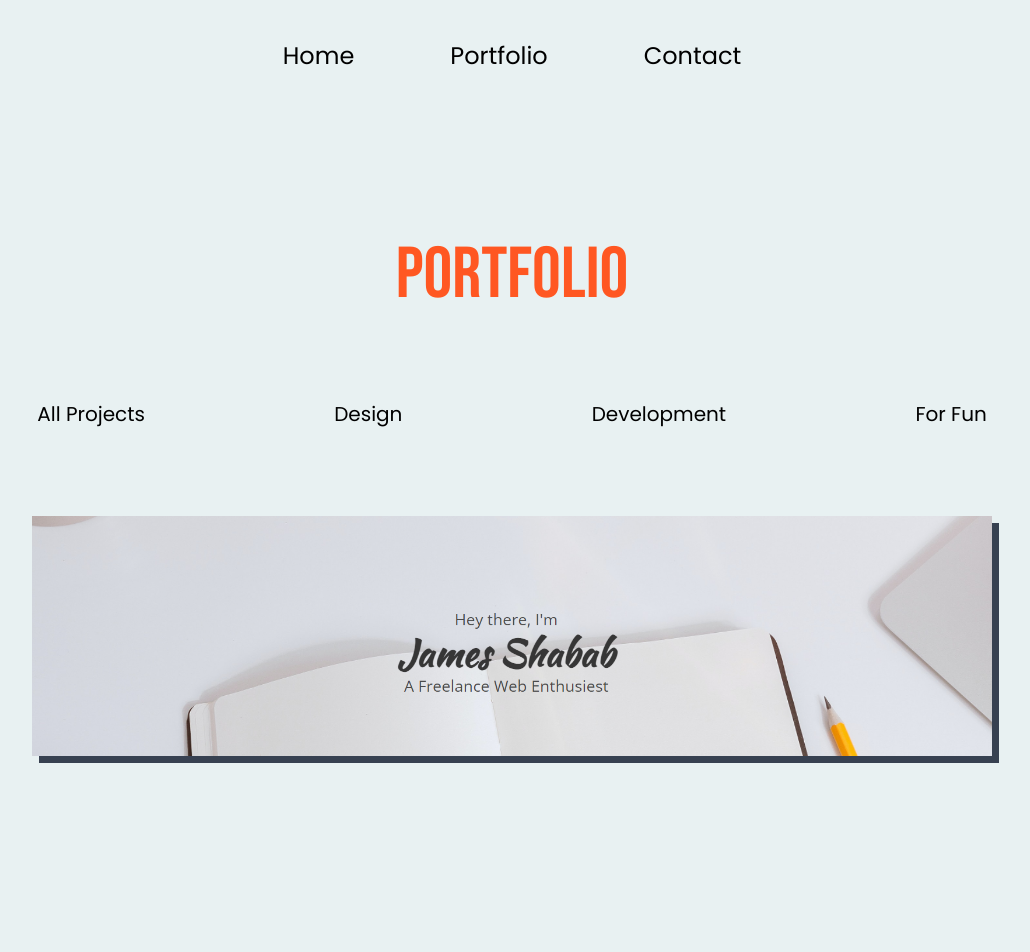
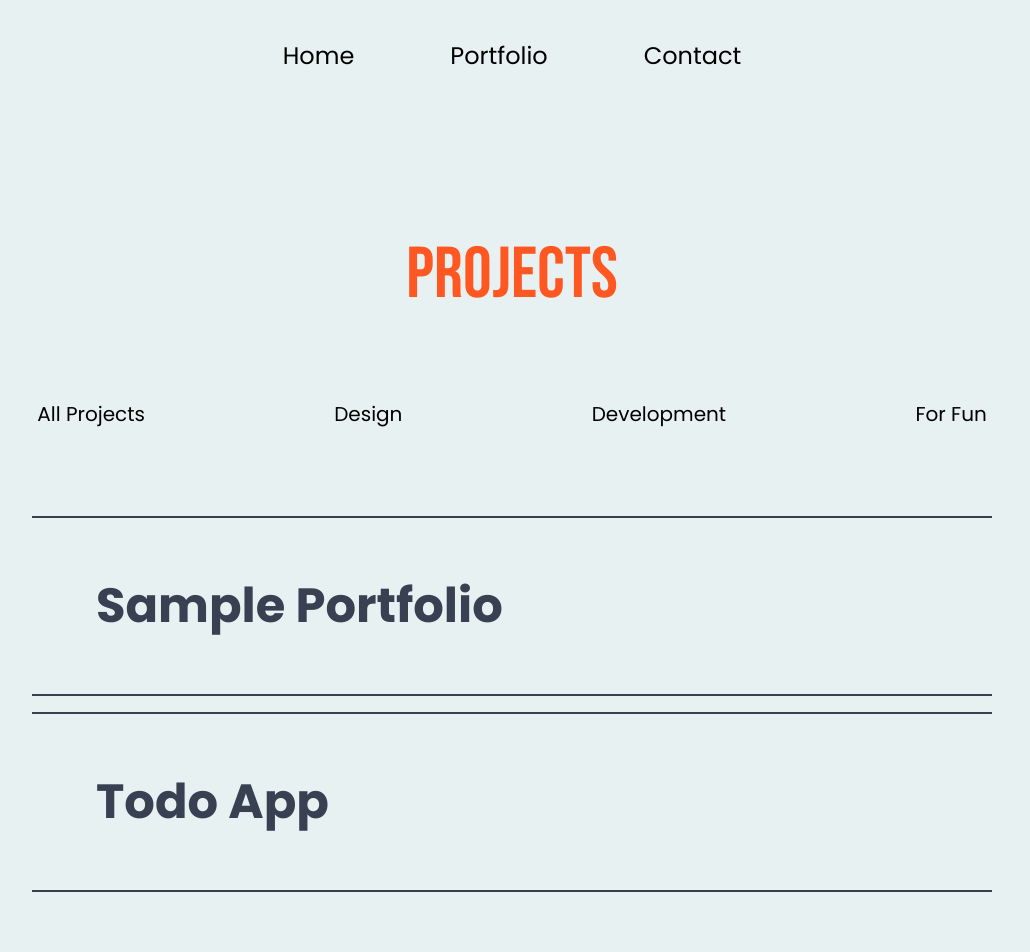
Before and after one commit to skystanoyevitch/sky-portfolio, a React (Create React App) app: page /Portfolio in a window 1280 px wide. Shown: the top 952 px of the page, without its empty margins (128-1158 px from the left). Built offline with nearby package versions, Linux system fonts and the light colour scheme.

Commit message:
changed box styles of individual projects

```diff
--- a/src/Pages/Portfolio/Portfolio.js
+++ b/src/Pages/Portfolio/Portfolio.js
@@ -29,9 +29,7 @@ function Portfolio() {
 				className="container mx-auto md:max-w-2xl lg:max-w-screen-2xl py-10 px-8 xl:p-0 md:my-12 xl:my-32"
 			>
 				<h3 className="text-center font-bebas text-5xl mb-6 md:text-6xl xl:text-7xl md:mb-10">
-						<span className="text-mainOrange">
-							Portfolio
-						</span>
+					<span className="text-mainOrange">Projects</span>
 				</h3>
 
 				<ul className="hidden md:visible md:flex justify-evenly md:mx-auto lg: max-w-2xl xl:max-w-none md:my-12 lg:my-20 font-poppins lg:text-xl">
@@ -68,16 +66,32 @@ function Portfolio() {
 						</motion.button>
 					</li>
 				</ul>
-					<div className="flex flex-col items-center mt-24 md:mt-0 md:text-center">
-						<div className="w-full xl:w-3/4 h-60">
+				<div className="space-y-4">
+					<div className="flex flex-col items-center mt-24 md:mt-0">
+						<div className="w-full xl:w-3/4">
 							<a
 								href="https://rolypolie.github.io/skystanoyevitch/"
 								target="_blank"
 								rel="noreferrer"
-								className=""
 							>
-								<div className="bg-this-is-sky bg-cover bg-center bg-no-repeat w-full h-full shadow-mainBoxShadow hover:shadow-shadowOrange"></div>
+								<div className="border-gray-700 border-t-2 border-b-2 hover:border-t-btnOrange hover:border-b-btnOrange w-full h-28 lg:h-full lg:p-16 lg:text-5xl font-poppins font-bold text-gray-700 flex items-center">
+									Sample Portfolio
+								</div>
 							</a>
+						</div>
+					</div>
+					<div className="flex flex-col items-center md:mt-0">
+						<div className="w-full xl:w-3/4">
+							<a
+								href="https://github.com/RolyPolie/To-do-App"
+								target="_blank"
+								rel="noreferrer"
+							>
+								<div className="border-gray-700 border-t-2 border-b-2 hover:border-t-btnOrange hover:border-b-btnOrange w-full h-28 lg:h-full lg:p-16 lg:text-5xl font-poppins font-bold text-gray-700 flex items-center">
+									Todo App
+								</div>
+							</a>
+						</div>
 					</div>
 				</div>
 			</motion.div>
```
Lines whose indentation alone changed are shown as unchanged.
